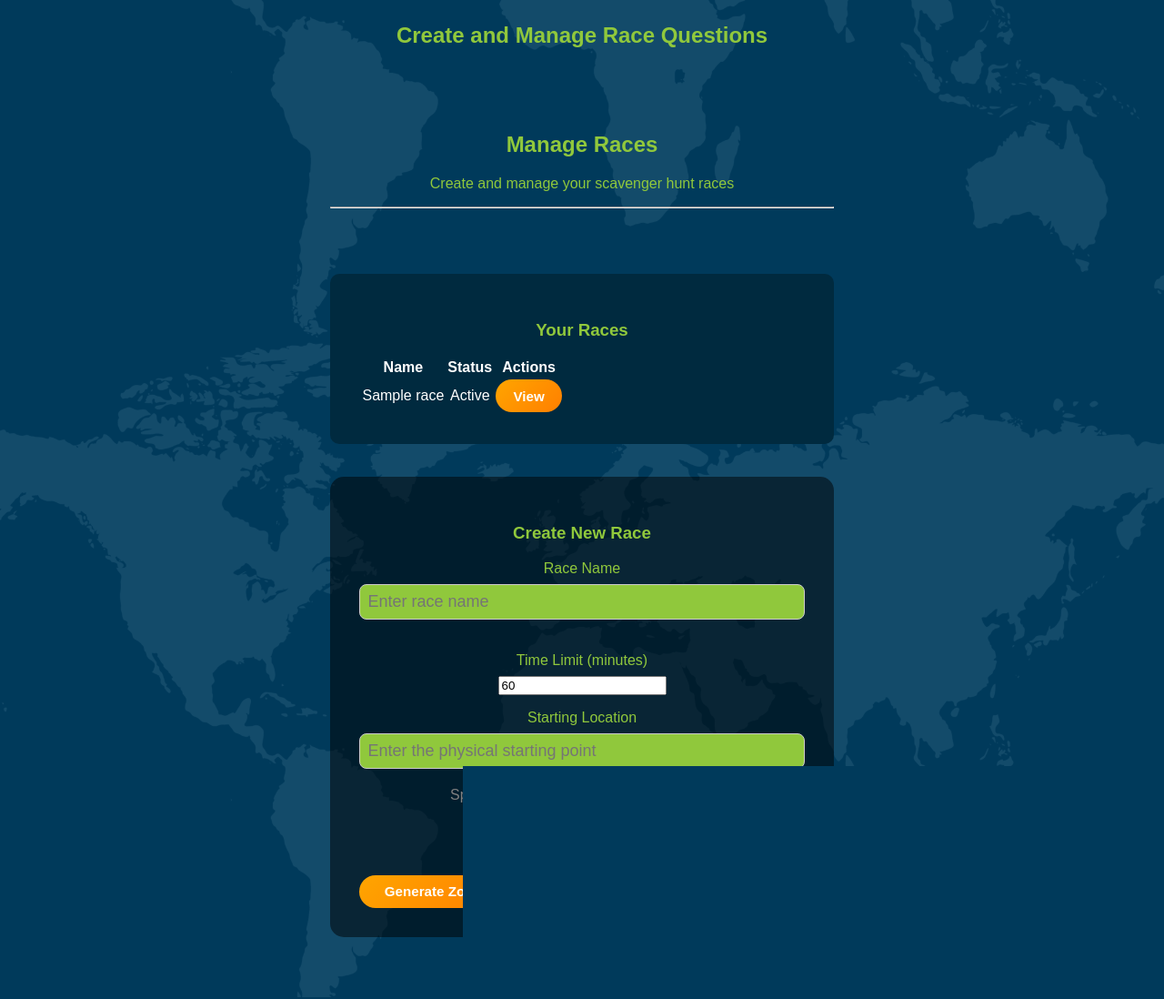
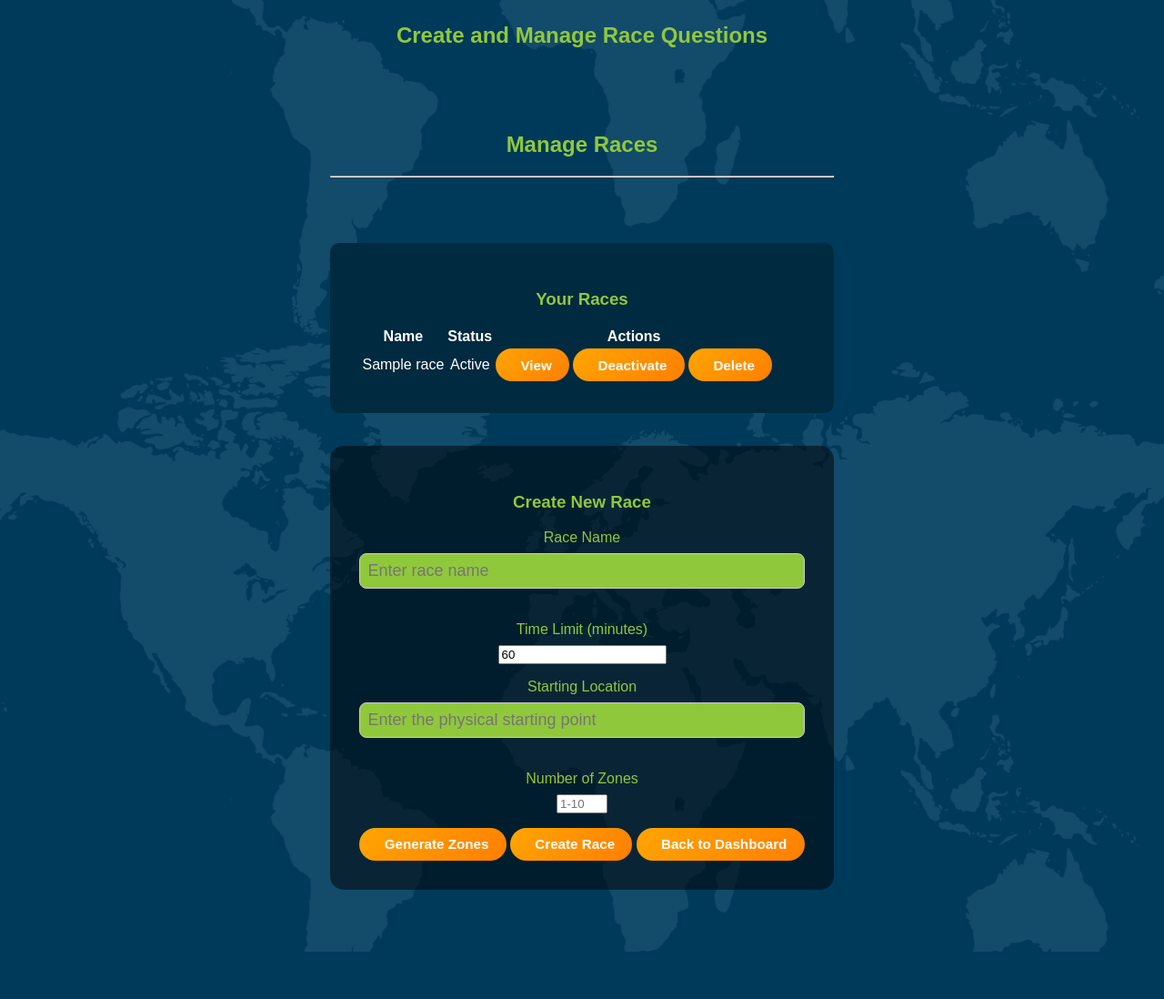
Before and after one commit to thurd1/scavenger_hunt, a Django app: page /manage-riddles/ in a window 1280 px wide. Shown: the part 429-1527 px from the top of the page at 91% size. After the commit the page ends 1475 px from the top, so only its background shows below. Run offline with Django 5.2, Linux system fonts and the light colour scheme; tables that the repository leaves empty hold one stand-in row (values such as "Sample post"); parts of the project's set-up code (start-up, migrations or seed data) failed here and were passed over.

Commit message:
tons of updates

```diff
--- a/scavenger_hunt/hunt/views.py
+++ b/scavenger_hunt/hunt/views.py
@@ -401,12 +401,37 @@ def check_hunt_status(request, lobby_id):
 
 def manage_riddles(request):
     if request.method == 'POST':
+        race_id = request.POST.get('race_id')
+
+        if race_id:
+            race = get_object_or_404(Race, id=race_id)
+
+            # Handle activation/deactivation
+            if 'activate' in request.POST:
+                race.is_active = True
+                race.save()
+                messages.success(request, f'Race "{race.name}" has been activated.')
+
+            elif 'deactivate' in request.POST:
+                race.is_active = False
+                race.save()
+                messages.success(request, f'Race "{race.name}" has been deactivated.')
+
+            # Handle deletion
+            elif 'delete' in request.POST:
+                race.delete()
+                messages.success(request, f'Race "{race.name}" has been deleted.')
+
+            return redirect('manage_riddles')
+
+        # Handle new race creation
         race = Race.objects.create(
             name=request.POST.get('race_name'),
             created_by=request.user,
-            start_location=request.POST.get('start_location', 'Default Location'),
-            # Temporarily remove time_limit_minutes
+            start_location=request.POST.get('start_location'),
+            time_limit_minutes=int(request.POST.get('time_limit_minutes', 60))
         )
+
         # Handle zones and questions
         zone_count = int(request.POST.get('zoneCount', 0))
         for i in range(1, zone_count + 1):
@@ -415,23 +440,21 @@ def manage_riddles(request):
                 number=i
             )
 
-            # Get questions and answers arrays for this zone
             questions = request.POST.getlist(f'zone-{i}-questions[]')
             answers = request.POST.getlist(f'zone-{i}-answers[]')
 
-            # Create questions for this zone
             for q, a in zip(questions, answers):
-                if q.strip() and a.strip():  # Only create if both question and answer are provided and not empty
+                if q.strip() and a.strip():
                     Question.objects.create(
                         zone=zone,
                         question_text=q.strip(),
                         answer=a.strip()
                     )
 
+        messages.success(request, f'Race "{race.name}" has been created.')
         return redirect('manage_riddles')
 
-    # Modify the query to only select existing fields
-    races = Race.objects.all().values('id', 'name', 'is_active')
+    races = Race.objects.all().order_by('-created_at')
     return render(request, 'hunt/manage_riddles.html', {'races': races})
 
 @login_required
--- a/scavenger_hunt/templates/hunt/manage_lobbies.html
+++ b/scavenger_hunt/templates/hunt/manage_lobbies.html
@@ -159,12 +159,12 @@
     margin-bottom: 1rem;
 }
 
-/* Add Font Awesome icons */
+/* icons */
 .btn i {
     margin-right: 0.5rem;
 }
 </style>
 
-<!-- Add Font Awesome for icons -->
+<!-- icons -->
 <link rel="stylesheet" href="https://cdnjs.cloudflare.com/ajax/libs/font-awesome/5.15.4/css/all.min.css">
 {% endblock %}
--- a/scavenger_hunt/templates/hunt/manage_riddles.html
+++ b/scavenger_hunt/templates/hunt/manage_riddles.html
@@ -13,7 +13,6 @@
         <div class="row justify-content-center">
             <div class="col-12">
                 <h2 class="display-5 mb-0 text-center" style="color: #90C83C">Manage Races</h2>
-                <p class="text-center" style="color: #90C83C">Create and manage your scavenger hunt races</p>
                 <hr class="my-4">
             </div>
         </div>
@@ -55,7 +54,32 @@
                                         {% endif %}
                                     </td>
                                     <td>
-                                        <a href="{% url 'race_detail' race.id %}" class="btn btn-sm btn-primary">View</a>
+                                        <div class="btn-group" role="group">
+                                            <a href="{% url 'race_detail' race.id %}" class="btn btn-sm btn-primary">
+                                                <i class="fas fa-eye"></i> View
+                                            </a>
+                                            <form method="POST" style="display: inline;">
+                                                {% csrf_token %}
+                                                <input type="hidden" name="race_id" value="{{ race.id }}">
+                                                {% if race.is_active %}
+                                                    <button type="submit" name="deactivate" class="btn btn-sm btn-warning">
+                                                        <i class="fas fa-pause"></i> Deactivate
+                                                    </button>
+                                                {% else %}
+                                                    <button type="submit" name="activate" class="btn btn-sm btn-success">
+                                                        <i class="fas fa-play"></i> Activate
+                                                    </button>
+                                                {% endif %}
+                                            </form>
+                                            <form method="POST" style="display: inline;">
+                                                {% csrf_token %}
+                                                <input type="hidden" name="race_id" value="{{ race.id }}">
+                                                <button type="submit" name="delete" class="btn btn-sm btn-danger"
+                                                        onclick="return confirm('Are you sure you want to delete this race?')">
+                                                    <i class="fas fa-trash"></i> Delete
+                                                </button>
+                                            </form>
+                                        </div>
                                     </td>
                                 </tr>
                                 {% endfor %}
@@ -95,7 +119,6 @@
                                         <label for="start_location" class="form-label">Starting Location</label>
                                         <input type="text" class="form-control" id="start_location" name="start_location"
                                                placeholder="Enter the physical starting point" required>
-                                        <div class="form-text">Specify where teams will begin their hunt</div>
                                     </div>
                                 </div>
                                 <div class="col-md-4">
@@ -136,29 +159,6 @@
     </div>
 </div>
 
-<!-- Delete Modal -->
-<div id="deleteModalOverlay" style="display: none; position: fixed; top: 0; left: 0; width: 100%; height: 100%; background-color: rgba(0,0,0,0.5); z-index: 1000; justify-content: center; align-items: center;">
-    <div id="deleteModalContent" style="background-color: #003148; color: white; border-radius: 10px; width: 90%; max-width: 500px; padding: 20px; text-align: center;">
-        <h3 style="color: #90C83C; margin-bottom: 20px;">Confirm Delete</h3>
-
-        <p>Are you sure you want to delete the race "<span id="raceNameToDelete"></span>"?</p>
-        <p>This action cannot be undone.</p>
-
-        <div style="display: flex; justify-content: center; gap: 15px; margin-top: 25px;">
-            <button id="cancelDeleteBtn" style="background-color: #FF9900; color: white; border: none; border-radius: 25px; padding: 10px 25px; cursor: pointer;">
-                Cancel
-            </button>
-            <form id="deleteForm" method="POST" action="">
-                {% csrf_token %}
-                <input type="hidden" name="delete_race" value="true">
-                <button type="submit" style="background-color: #FF9900; color: white; border: none; border-radius: 25px; padding: 10px 25px; cursor: pointer;">
-                    Delete
-                </button>
-            </form>
-        </div>
-    </div>
-</div>
-
 <script>
 function validateForm() {
     const timeLimit = document.getElementById('time_limit_minutes').value.trim();
@@ -192,28 +192,6 @@ function showError(message) {
     setTimeout(function() {
         errorAlert.style.display = 'none';
     }, 5000);
-}
-
-function showDeleteModal(raceId, raceName) {
-    // Set the race name and form action
-    document.getElementById('raceNameToDelete').textContent = raceName;
-    document.getElementById('deleteForm').action = "{% url 'delete_race' 0 %}".replace('0', raceId);
-
-    // Show the modal
-    const modal = document.getElementById('deleteModalOverlay');
-    modal.style.display = 'flex';
-
-    // Set up the cancel button
-    document.getElementById('cancelDeleteBtn').onclick = function() {
-        modal.style.display = 'none';
-    };
-
-    // Close modal when clicking outside
-    modal.onclick = function(event) {
-        if (event.target === modal) {
-            modal.style.display = 'none';
-        }
-    };
 }
 
 function generateZones() {
```
